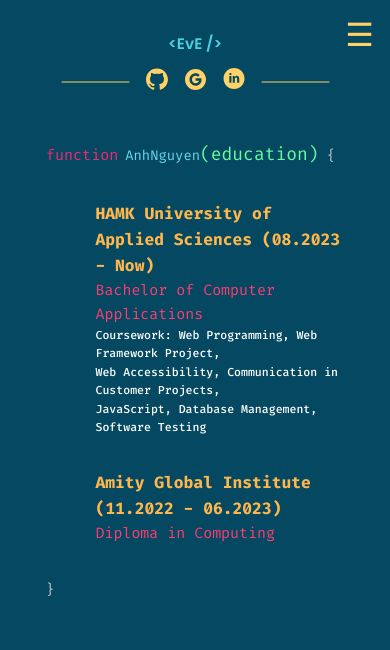
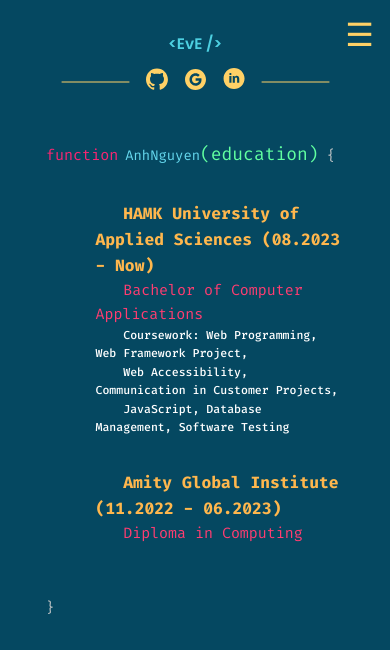
Before and after one commit to Evelyn-PA/portfolio_Evelyn, a React (Vite) app: page /education in a window 390 px wide. Shown: the top 650 px of the page. Built offline with nearby package versions, Linux system fonts and the light colour scheme; grey boxes are pictures that could not be loaded.

Commit message:
Feat: Make the mobile version link work

```diff
--- a/src/App.css
+++ b/src/App.css
@@ -84,8 +84,7 @@
   max-width: 100%;
   overflow-y: auto;
   overflow-x: auto;
-  white-space: pre-line;
-  word-break: break-word;
+  white-space: pre;
   /* Using CSS variable for responsive scaling */
   font-size: calc(1.1rem * var(--font-scale));
   line-height: 1.6;
@@ -404,8 +403,7 @@
     padding: 1rem;
     margin: 1rem auto;
     overflow-x: hidden;
-    white-space: pre-line;
-    word-break: break-word;
+    white-space: pre-wrap;
     word-wrap: break-word;
     overflow-wrap: break-word;
     font-size: calc(0.95rem * var(--font-scale));
@@ -484,8 +482,6 @@
   .container2 {
     font-size: calc(0.85rem * var(--font-scale));
     padding: 0.75rem;
-    white-space: pre-line;
-    word-break: break-word;
   }
 
   .keyword,
--- a/src/Components/Nav.jsx
+++ b/src/Components/Nav.jsx
@@ -1,6 +1,6 @@
 import { useState } from "react";
-import {Link} from "react-router-dom"
-export default function Nav({setCurrentImage}) {
+import { Link } from "react-router-dom"
+export default function Nav({ setCurrentImage }) {
 
 
     const [isOpen, setIsOpen] = useState(false);
@@ -18,8 +18,13 @@
 
 
                 <ul className="menu">
-                    <Link to="/" onClick={() => setCurrentImage("/Image/avt.gif")}><li><a>Home,</a></li></Link>
-                    <Link to="/education" onClick={() => setCurrentImage("/Image/Reading book.png")}><li><a>Education,</a></li></Link>
+                    <li>
+                        <Link to="/" onClick={() => setCurrentImage("/Image/avt.gif")}>Home,</Link>
+                    </li>
+
+                    <li>
+                        <Link to="/education" onClick={() => setCurrentImage("/Image/Reading book.png")}>Education,</Link>
+                    </li>
 
                     <li><a>Projects,</a></li>
                     <li><a>Skills,</a></li>
@@ -35,8 +40,8 @@
                 >
                     ×
                 </button>
-                <a onClick={() => setIsOpen(false)}>Home</a>
-                <a onClick={() => setIsOpen(false)}>Education</a>
+                <Link to="/" onClick={() => setIsOpen(false)}>Home</Link>
+                <Link to="/education" onClick={() => setIsOpen(false)}>Education</Link>
                 <a onClick={() => setIsOpen(false)}>Projects</a>
                 <a onClick={() => setIsOpen(false)}>Skills</a>
                 <a onClick={() => setIsOpen(false)}>Contact</a>
```
